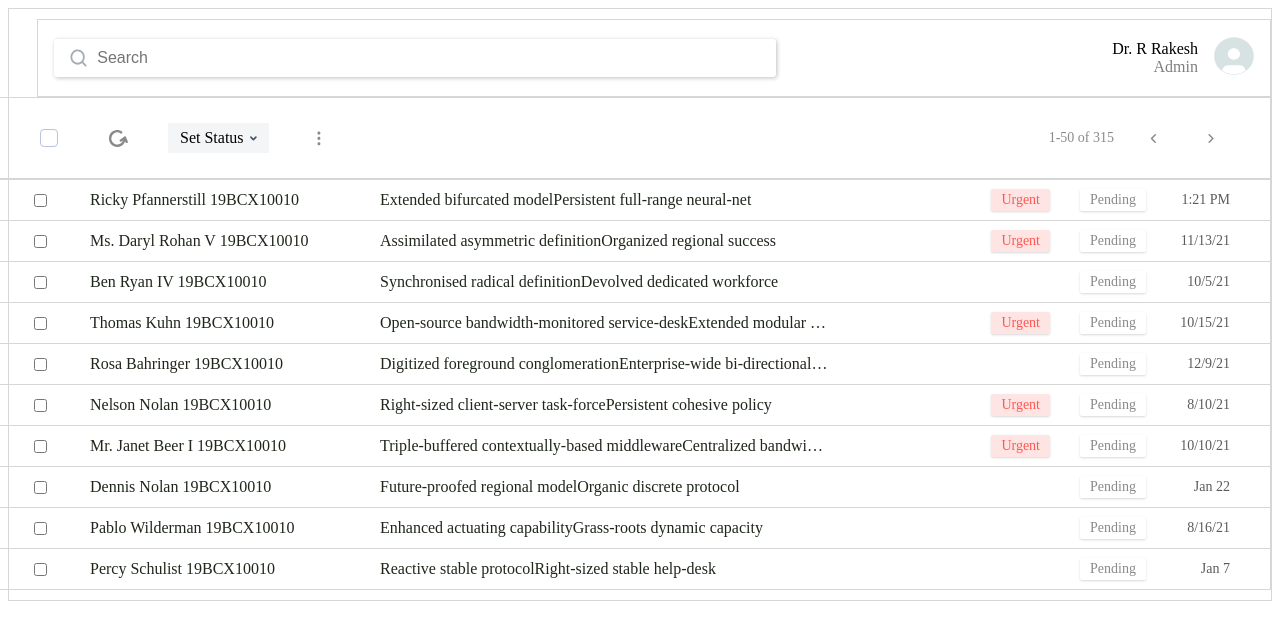
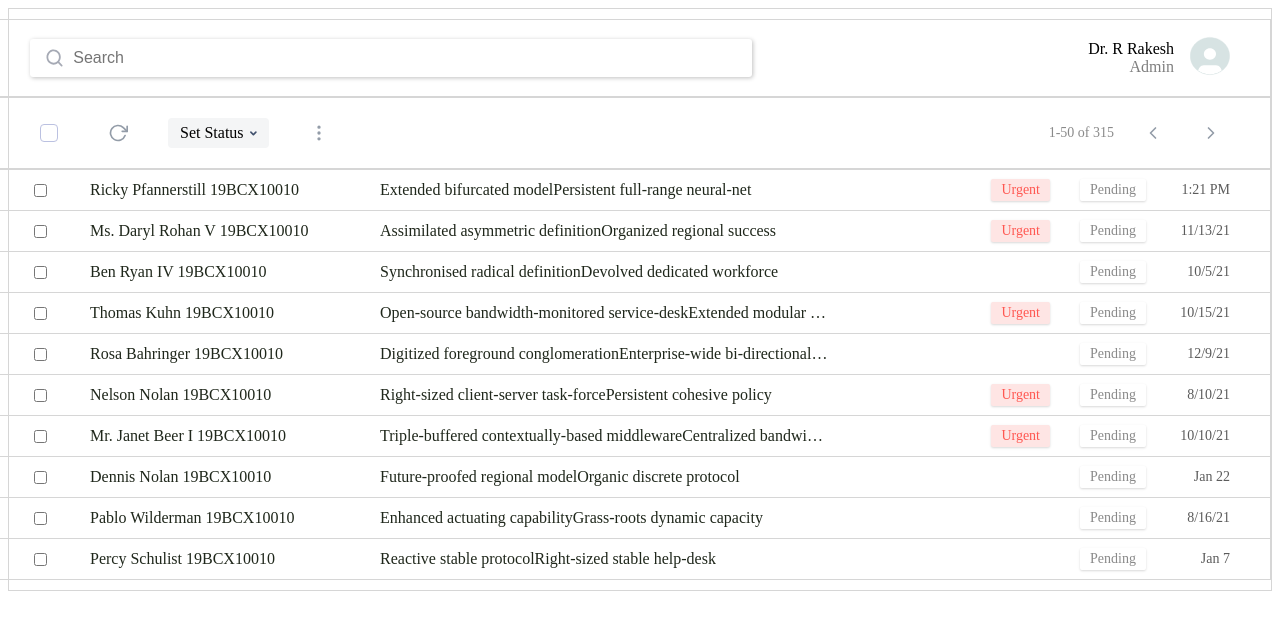
Before and after one commit to TickVIT/tickvit-next, a Next.js app: page /tickets in a window 1280 px wide. Shown: the top 640 px of the page. Built offline with nearby package versions, Linux system fonts and the light colour scheme.

Commit message:
changed asked by austin

```diff
--- a/components/TicketHeader/SetStatus.module.scss
+++ b/components/TicketHeader/SetStatus.module.scss
@@ -1,10 +1,10 @@
 .container {
     cursor: pointer;
-    border-radius: 2px;
     position: relative;
 
     .value {
         padding: 6px 12px;
+        border-radius: 4px;
         background-color: hsl(210, 11%, 96%);
         &:hover {
             background-color: hsl(210, 11%, 92%);
--- a/components/TicketHeader/TicketHeader.module.scss
+++ b/components/TicketHeader/TicketHeader.module.scss
@@ -4,7 +4,7 @@
     min-height: 49px;
     width: 100%;
     max-width: 1200px;
-
+    max-height: 50px;
     display: flex;
     justify-content: space-between;
     align-content: center;
--- a/components/TicketHeader/TicketHeader.tsx
+++ b/components/TicketHeader/TicketHeader.tsx
@@ -1,8 +1,16 @@
 import Image from 'next/image'
-import React, { useState } from 'react'
+import React, { useRef, useState } from 'react'
 import CheckBox from '../CheckBox/CheckBox'
 import styles from './TicketHeader.module.scss'
 import s_styles from './SetStatus.module.scss'
+import { useClickOutside } from '../../utils/useClickOutside'
+import {
+    ArrowLeft,
+    ChevronLeft,
+    ChevronRight,
+    MoreVertical,
+    RotateCw,
+} from 'react-feather'
 
 interface Props {
     back: boolean
@@ -26,23 +34,20 @@ const TicketHeader = ({
             <div className={styles.leftHead}>
                 {back && (
                     <div className={styles.btn} title="back">
-                        <Image src={'/svg/back.svg'} height={12} width={14} />
+                        <ArrowLeft color="#939ca8" size={20} />
                     </div>
                 )}
                 {check && <CheckBox />}
+
                 {reload && (
                     <div className={styles.btn} title="reload">
-                        <Image src={'/svg/reload.svg'} height={18} width={20} />
+                        <RotateCw color="#939ca8" size={20} />
                     </div>
                 )}
                 {status && <SetStatus />}
                 {threeDots && (
                     <div className={styles.btn} title="options">
-                        <Image
-                            src={'/svg/threeDots.svg'}
-                            height={18}
-                            width={17}
-                        />
+                        <MoreVertical color="#939ca8" size={20} />
                     </div>
                 )}
             </div>
@@ -50,14 +55,10 @@ const TicketHeader = ({
                 {assign && <Assign />}
                 <div className={styles.pageNumber}>1-50 of 315</div>
                 <div className={styles.btnSecondary} title="previous">
-                    <Image
-                        src={'/svg/backward.svg'}
-                        height={13.005}
-                        width={6.495}
-                    />
+                    <ChevronLeft color="#939ca8" size={20} />
                 </div>
                 <div className={styles.btnSecondary} title="next">
-                    <Image src={'/svg/forward.svg'} height={13} width={6} />
+                    <ChevronRight color="#939ca8" size={20} />
                 </div>
             </div>
         </div>
@@ -68,7 +69,11 @@ export const SetStatus = () => {
     const [isOpen, setIsOpen] = useState(false)
     const [value, setValue] = useState('clear')
 
-    const statuses = ['Pending', 'In Progress', 'On Hold', 'Resolved']
+    const statuses = ['Pending', 'In Review', 'Solved']
+
+    const ref = useRef(null)
+
+    useClickOutside(ref, setIsOpen, isOpen)
     return (
         <div
             className={s_styles.container}
@@ -81,6 +86,7 @@ export const SetStatus = () => {
                 <Image src={'/svg/dropdown.svg'} height={5} width={8} />
             </div>
             <div
+                ref={ref}
                 className={s_styles.dropdown}
                 style={{ display: isOpen ? 'block' : 'none' }}
             >
@@ -117,6 +123,9 @@ export const Assign = () => {
     const [value, setValue] = useState('clear')
 
     const assignees = ['John Doe', 'John Smith', 'Jane Doe']
+    const ref = useRef(null)
+
+    useClickOutside(ref, setIsOpen, isOpen)
     return (
         <div
             className={s_styles.container}
@@ -129,6 +138,7 @@ export const Assign = () => {
                 <Image src={'/svg/dropdown.svg'} height={5} width={8} />
             </div>
             <div
+                ref={ref}
                 className={s_styles.dropdown}
                 style={{ display: isOpen ? 'block' : 'none' }}
             >
--- a/components/Topbar/Topbar.module.scss
+++ b/components/Topbar/Topbar.module.scss
@@ -2,10 +2,12 @@
 
 .container {
     // min-height: 85px;
-    padding: 1rem;
+    padding: 0;
+    padding: 1rem 40px;
     width: 100%;
     max-width: 1200px;
     border: 1px solid colors.$lightest-grey;
+    max-height: 85px;
 
     display: flex;
     align-items: center;
--- a/components/Topbar/Topbar.jsx
+++ b/components/Topbar/Topbar.tsx
@@ -1,5 +1,6 @@
 import Image from 'next/image'
-import React, { useState } from 'react'
+import React, { useEffect, useRef, useState } from 'react'
+import { useClickOutside } from '../../utils/useClickOutside'
 import styles from './Topbar.module.scss'
 
 const Topbar = () => {
@@ -44,6 +45,10 @@ const SearchInput = () => {
             date: 'Sep 10',
         },
     ]
+
+    const ref = useRef(null)
+
+    useClickOutside(ref, setIsOpen, isOpen)
     return (
         <div className={styles.input} onClick={() => setIsOpen(!isOpen)}>
             <Image src={'/svg/search.svg'} width={18} height={18} />
@@ -52,13 +57,13 @@ const SearchInput = () => {
             <div
                 className={styles.dropdown}
                 style={{ display: isOpen ? 'block' : 'none' }}
+                ref={ref}
             >
                 {mails.map((mail, index) => (
                     <div
                         key={index}
                         className={styles.dropdownItem}
                         onClick={() => {
-                            setValue(status)
                             setIsOpen(!isOpen)
                         }}
                     >
--- a/tsconfig.json
+++ b/tsconfig.json
@@ -15,6 +15,6 @@
         "jsx": "preserve",
         "incremental": true
     },
-  "include": ["next-env.d.ts", "**/*.ts", "**/*.tsx"],
+    "include": ["next-env.d.ts", "**/*.ts", "**/*.tsx", "**/*.js", "**/*.jsx"],
     "exclude": ["node_modules"]
 }
--- /dev/null
+++ b/utils/useClickOutside.tsx
@@ -0,0 +1,16 @@
+import React from 'react'
+
+const useClickOutside = (ref: any, setDropDown: any, dropDown: any) => {
+    React.useEffect(() => {
+        const eventListener = (event: any) => {
+            if (dropDown && ref.current && !ref.current.contains(event.target))
+                setDropDown(false)
+        }
+        document.addEventListener('mousedown', eventListener)
+        return () => {
+            document.removeEventListener('mousedown', eventListener)
+        }
+    }, [ref, dropDown])
+}
+
+export { useClickOutside }
```
Lines whose indentation alone changed are shown as unchanged.
